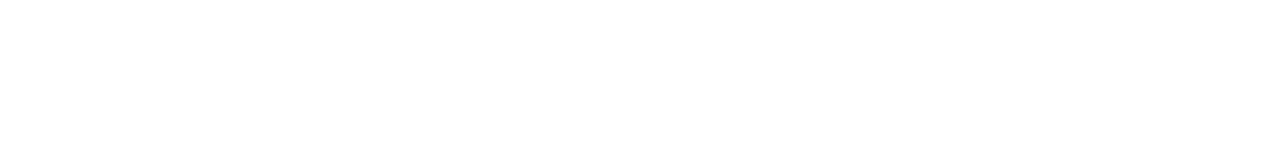
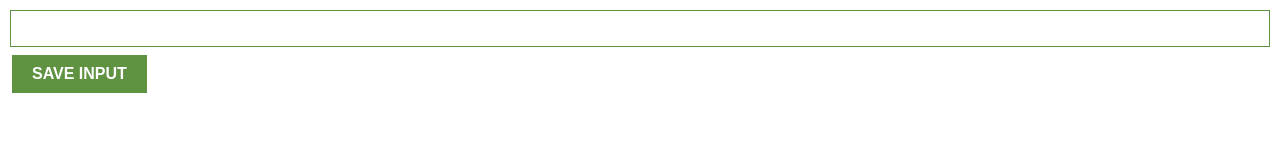
Before and after one commit to janmrakava/ChromeExtension, a plain HTML site: page index.html in a window 1280 px wide. Drawn offline with Linux system fonts and the light colour scheme.

Commit message:
addEventListener

```diff
--- a/index.html
+++ b/index.html
@@ -2,9 +2,15 @@
 <html lang="cs" dir="ltr">
   <head>
     <meta charset="utf-8">
+    <link rel="stylesheet" href="style.css">
     <title></title>
   </head>
   <body>
+    <input type="text" id="input-el">
+    <button type="button" id="input-btn">SAVE INPUT</button>
+    <script src="index.js">
+
+    </script>
 
   </body>
 </html>
--- a/index.js
+++ b/index.js
@@ -0,0 +1,10 @@
+
+
+
+
+
+let inputBtn = document.getElementById("input-btn")
+
+inputBtn.addEventListener("click", function() {
+  console.log("Button clicked from addEventListener");
+})
--- a/style.css
+++ b/style.css
@@ -0,0 +1,28 @@
+body {
+  margin: 0;
+  padding: 10px;
+  font-family: Arial, Helvetica, sans-serif;
+}
+
+input {
+  padding: 10px;
+  width: 100%; /*100% + 10px + 10 px, řeší se pomocí border-sizing*/
+  box-sizing: border-box;
+  padding-top: 10px;
+  border: 1px solid #5f9341;
+  margin-bottom: 4px;
+
+}
+
+button{
+  background-color: #5f9341;
+  margin-top: 10px;
+  border: none;
+  color: white;
+  text-align: center;
+  font-size: 16px;
+  cursor: pointer;
+  margin: 4px 2px;
+  padding: 10px 20px;
+  font-weight: bold;
+}
```
